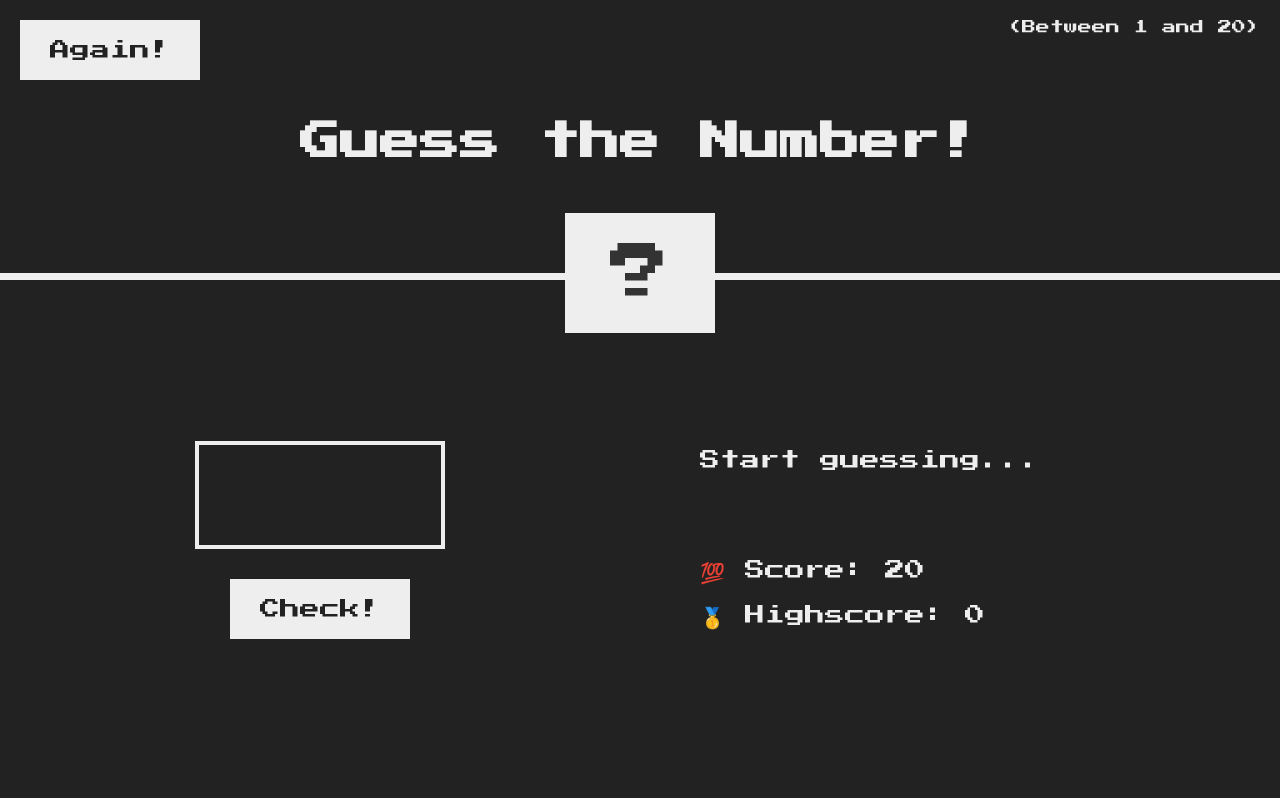
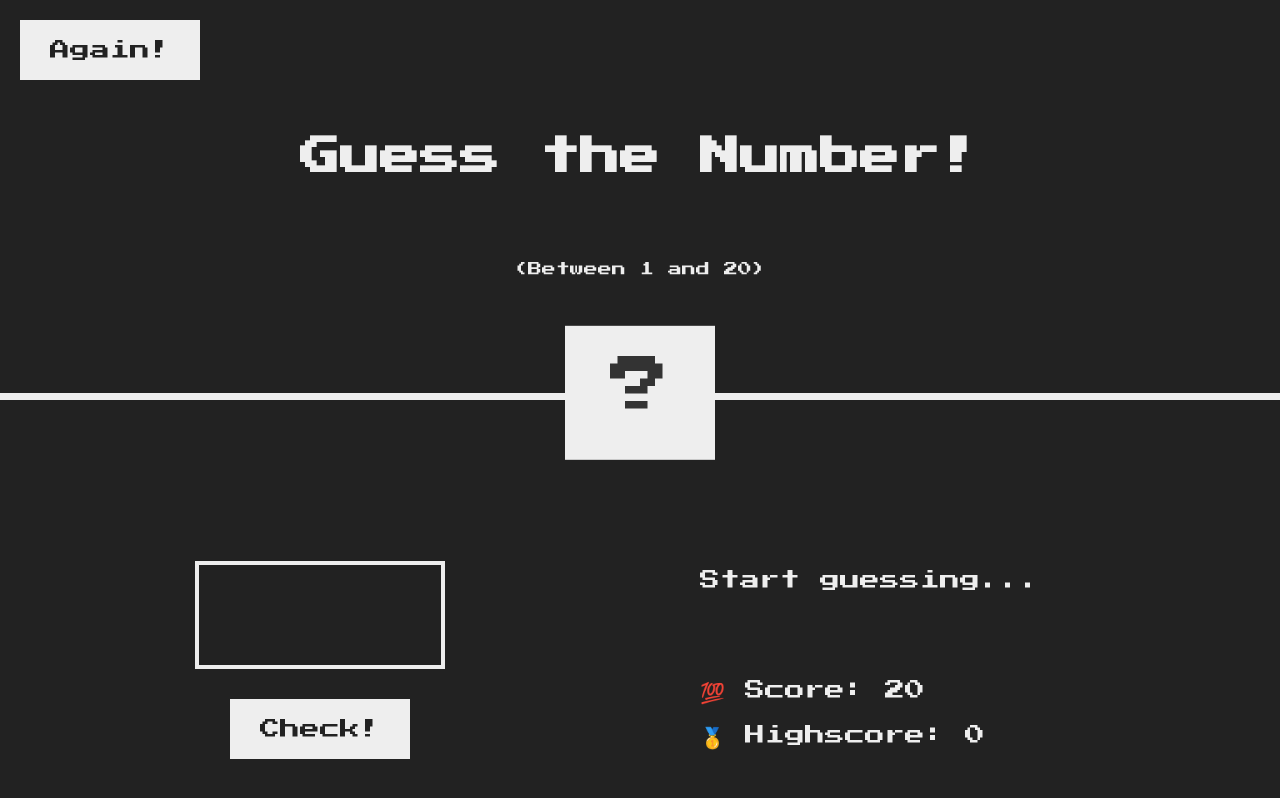
Before and after one commit to kutayatak/cv5, a plain HTML site: page index.html in a window 1280 px wide. Drawn offline with Linux system fonts and the light colour scheme.

Commit message:
Update style.css

```diff
--- a/style.css
+++ b/style.css
@@ -21,7 +21,7 @@ body {
 /* LAYOUT */
 header {
   position: relative;
-  height: 35vh;
+  height: 50vh;
   border-bottom: 7px solid #eee;
 }
 
@@ -51,7 +51,7 @@ h1 {
   text-align: center;
   position: absolute;
   width: 100%;
-  top: 52%;
+  top: 40%;
   left: 50%;
   transform: translate(-50%, -50%);
 }
@@ -64,6 +64,7 @@ h1 {
   padding: 3rem 0rem;
   text-align: center;
   position: absolute;
+  top: 66%;
   bottom: 0;
   left: 50%;
   transform: translate(-50%, 50%);
@@ -72,8 +73,10 @@ h1 {
 .between {
   font-size: 1.4rem;
   position: absolute;
-  top: 2rem;
-  right: 2rem;
+  text-align: center;
+  left: 50%;
+  top: 65%;
+  transform: translate(-50%, 50%);
 }
 
 .again {
```
